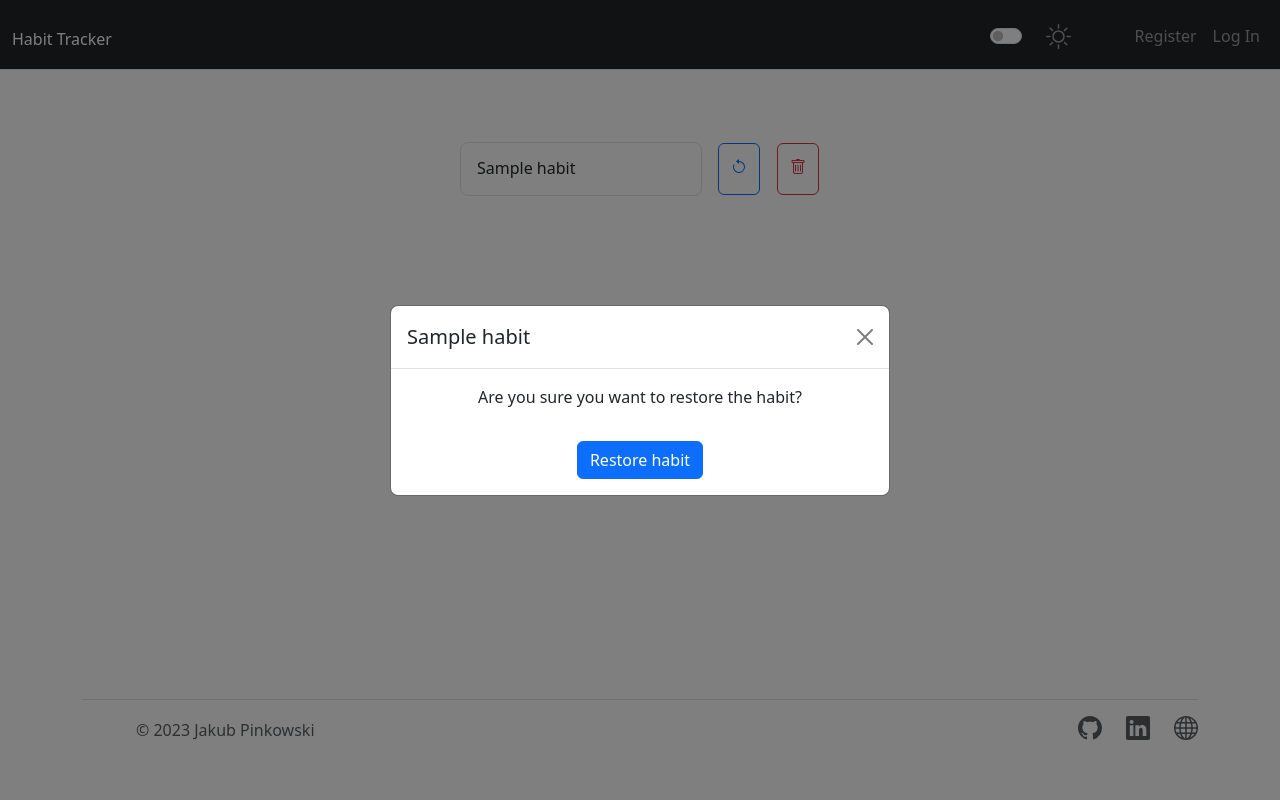
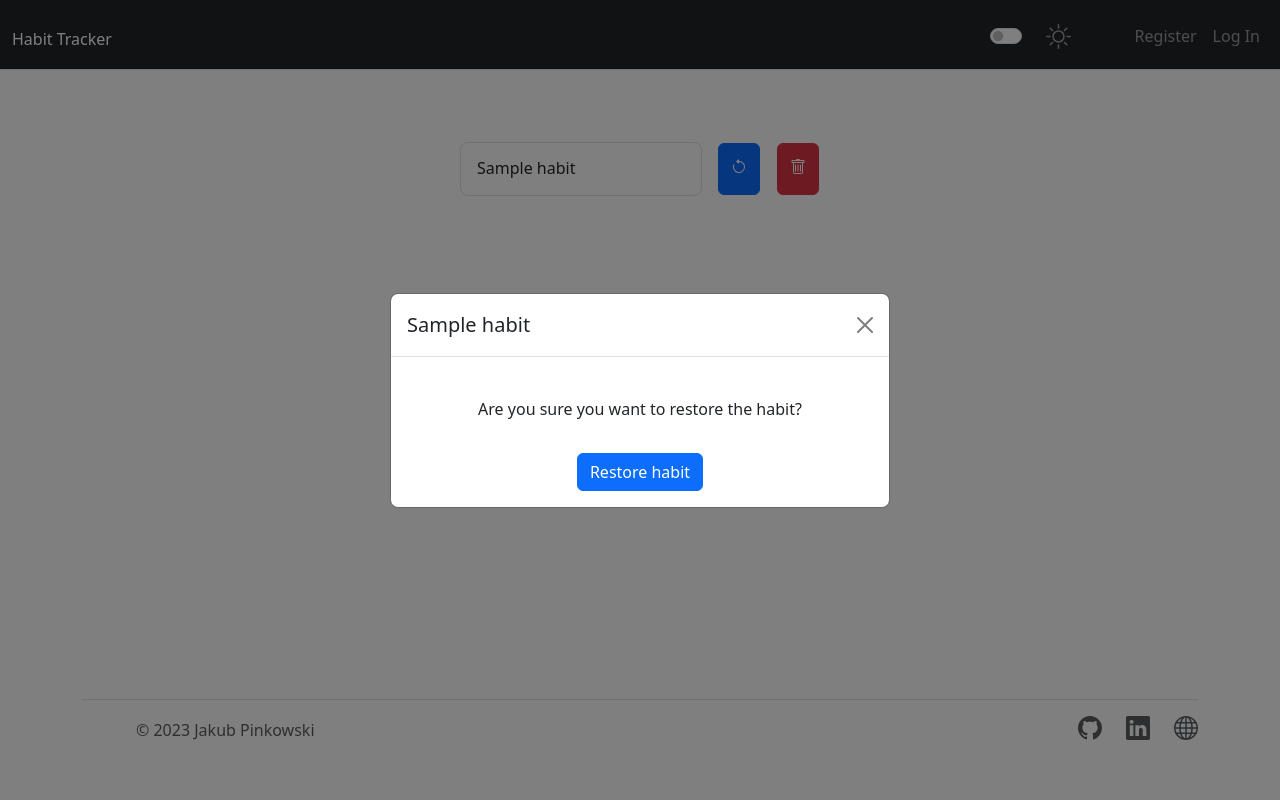
Before and after one commit to Jakub-Pinkowski/Habit-Tracker, a Flask app: template templates/archive.html in a window 1280 px wide, after a click that opens the changed part. Run offline with Flask 3, Linux system fonts and the light colour scheme; the template is opened without the code that fills it: most values are stand-ins (such as "Sample title", 1, 10 or a date in 2020).

Commit message:
Fixed modals padding

```diff
--- a/static/styles.css
+++ b/static/styles.css
@@ -159,7 +159,6 @@ z-index: 1500;
 }
 
 .input-group {
-    padding-top: 1.5rem;
     padding-left: 1.5rem;
     padding-right: 1.5rem;
 }
@@ -174,6 +173,6 @@ z-index: 1500;
     border-radius: 0.5rem;;
 }
 
-.delete-modal-body {
+.modal-body {
     padding-top: 2.5rem;
 }
--- a/templates/archive.html
+++ b/templates/archive.html
@@ -41,7 +41,7 @@
                 </li>
               </ul>
             <form action="/habits" method="post">
-                <button type="button" class="btn btn-outline-primary habit-options trash" data-bs-toggle="modal" data-bs-target="#Modalrestore{{ loop.index }}">
+                <button type="button" class="btn btn-primary habit-options trash" data-bs-toggle="modal" data-bs-target="#Modalrestore{{ loop.index }}">
                     <svg xmlns="http://www.w3.org/2000/svg" width="16" height="34" fill="currentColor" class="bi bi-arrow-counterclockwise" viewBox="0 0 16 16">
                         <path fill-rule="evenodd" d="M8 3a5 5 0 1 1-4.546 2.914.5.5 0 0 0-.908-.417A6 6 0 1 0 8 2v1z"/>
                         <path d="M8 4.466V.534a.25.25 0 0 0-.41-.192L5.23 2.308a.25.25 0 0 0 0 .384l2.36 1.966A.25.25 0 0 0 8 4.466z"/>
@@ -49,7 +49,7 @@
                 </button>
             </form>
             <form action="/habits" method="post">
-                <button type="button" class="btn btn-outline-danger habit-options trash" data-bs-toggle="modal" data-bs-target="#Modaldelete{{ loop.index }}">
+                <button type="button" class="btn btn-danger habit-options trash" data-bs-toggle="modal" data-bs-target="#Modaldelete{{ loop.index }}">
                     <svg xmlns="http://www.w3.org/2000/svg" width="16" height="34" fill="currentColor" class="bi bi-trash" viewBox="0 0 16 16">
                         <path d="M5.5 5.5A.5.5 0 0 1 6 6v6a.5.5 0 0 1-1 0V6a.5.5 0 0 1 .5-.5Zm2.5 0a.5.5 0 0 1 .5.5v6a.5.5 0 0 1-1 0V6a.5.5 0 0 1 .5-.5Zm3 .5a.5.5 0 0 0-1 0v6a.5.5 0 0 0 1 0V6Z"/>
                         <path d="M14.5 3a1 1 0 0 1-1 1H13v9a2 2 0 0 1-2 2H5a2 2 0 0 1-2-2V4h-.5a1 1 0 0 1-1-1V2a1 1 0 0 1 1-1H6a1 1 0 0 1 1-1h2a1 1 0 0 1 1 1h3.5a1 1 0 0 1 1 1v1ZM4.118 4 4 4.059V13a1 1 0 0 0 1 1h6a1 1 0 0 0 1-1V4.059L11.882 4H4.118ZM2.5 3h11V2h-11v1Z"/>
@@ -89,7 +89,7 @@
                         <h1 class="modal-title fs-5" id="ModalLabel"> {{ habit }}</h1>
                         <button type="button" class="btn-close" data-bs-dismiss="modal" aria-label="Close"></button>
                     </div>
-                    <div class="modal-body delete-modal-body">
+                    <div class="modal-body">
                         Are you sure you want to delete the habit?
                         <input name="delete_habit" type="hidden" value="{{ habit }}">
                     </div>
--- a/templates/habits.html
+++ b/templates/habits.html
@@ -59,7 +59,7 @@
                 </li>
               </ul>
             <form action="/habits" method="post">
-                <button type="button" class="btn btn-outline-danger habit-options trash" data-bs-toggle="modal" data-bs-target="#Modaldelete{{ loop.index }}">
+                <button type="button" class="btn btn-danger habit-options trash" data-bs-toggle="modal" data-bs-target="#Modaldelete{{ loop.index }}">
                     <svg xmlns="http://www.w3.org/2000/svg" width="16" height="34" fill="currentColor" class="bi bi-trash" viewBox="0 0 16 16">
                         <path d="M5.5 5.5A.5.5 0 0 1 6 6v6a.5.5 0 0 1-1 0V6a.5.5 0 0 1 .5-.5Zm2.5 0a.5.5 0 0 1 .5.5v6a.5.5 0 0 1-1 0V6a.5.5 0 0 1 .5-.5Zm3 .5a.5.5 0 0 0-1 0v6a.5.5 0 0 0 1 0V6Z"/>
                         <path d="M14.5 3a1 1 0 0 1-1 1H13v9a2 2 0 0 1-2 2H5a2 2 0 0 1-2-2V4h-.5a1 1 0 0 1-1-1V2a1 1 0 0 1 1-1H6a1 1 0 0 1 1-1h2a1 1 0 0 1 1 1h3.5a1 1 0 0 1 1 1v1ZM4.118 4 4 4.059V13a1 1 0 0 0 1 1h6a1 1 0 0 0 1-1V4.059L11.882 4H4.118ZM2.5 3h11V2h-11v1Z"/>
@@ -119,7 +119,7 @@
                         <h1 class="modal-title fs-5" id="ModalLabel"> {{ habit }}</h1>
                         <button type="button" class="btn-close" data-bs-dismiss="modal" aria-label="Close"></button>
                     </div>
-                    <div class="modal-body">
+                    <div class="modal-body ">
                         Are you sure you want to archive the habit?
                         <input name="archive_habit" type="hidden" value="{{ habit }}">
                     </div>
@@ -141,7 +141,7 @@
                         <h1 class="modal-title fs-5" id="ModalLabel"> {{ habit }}</h1>
                         <button type="button" class="btn-close" data-bs-dismiss="modal" aria-label="Close"></button>
                     </div>
-                    <div class="modal-body delete-modal-body">
+                    <div class="modal-body">
                         Are you sure you want to delete the habit?
                         <input name="delete_habit" type="hidden" value="{{ habit }}">
                     </div>
```
Also changed, not shown: test.db, 1 other file.
